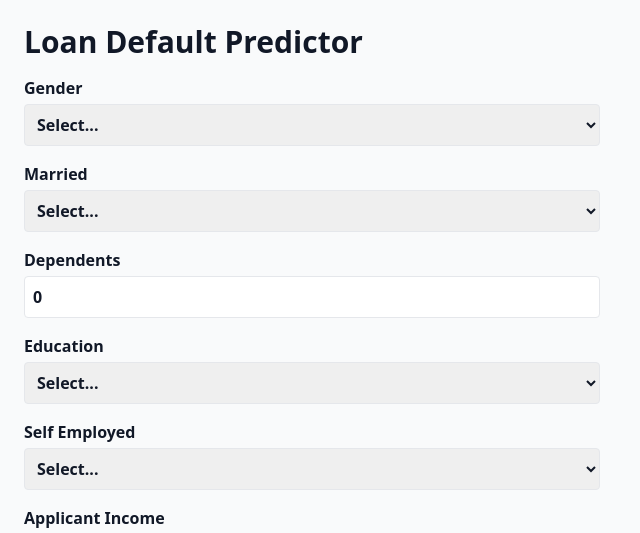
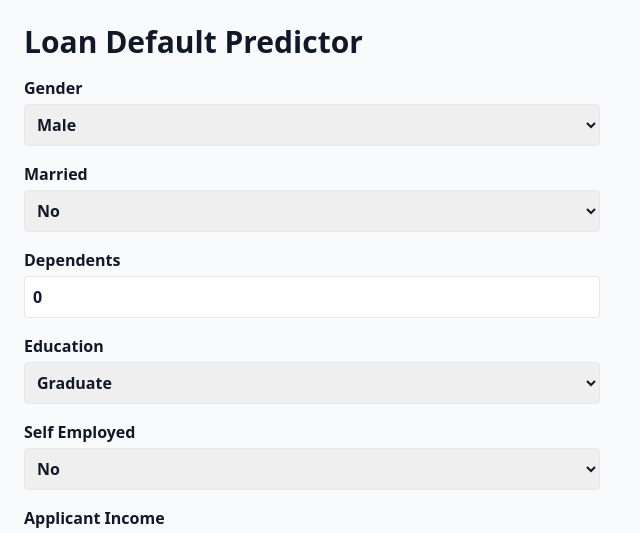
Before and after one commit to petermartian/loan-prediction-api, a React (Vite) app in the folder loan-predictor-frontend/: page / in a window 1280 px wide. Shown: the top 533 px of the page, without its empty margins (0-640 px from the left). Built offline with nearby package versions, Linux system fonts and the light colour scheme.

Commit message:
Fix: Resolve TypeScript errors for production build

```diff
--- a/loan-predictor-frontend/src/App.tsx
+++ b/loan-predictor-frontend/src/App.tsx
@@ -39,6 +39,11 @@ export default function App() {
       LoanAmount: 0,
       Loan_Amount_Term: 0,
       Credit_History: 1, // Default to good credit
+      Gender: 'Male', // Default for enum fields
+      Married: 'No',
+      Education: 'Graduate',
+      Self_Employed: 'No',
+      Property_Area: 'Urban',
     },
   });
 
@@ -58,30 +63,34 @@ export default function App() {
     }
   };
 
-  // Define form fields with explicit typing and non-optional options
-  const formFields = [
-    { label: 'Gender', name: 'Gender' as const, type: 'select', options: ['Male', 'Female'] },
-    { label: 'Married', name: 'Married' as const, type: 'select', options: ['Yes', 'No'] },
-    { label: 'Dependents', name: 'Dependents' as const, type: 'number' },
-    { label: 'Education', name: 'Education' as const, type: 'select', options: ['Graduate', 'Not Graduate'] },
-    { label: 'Self Employed', name: 'Self_Employed' as const, type: 'select', options: ['Yes', 'No'] },
-    { label: 'Applicant Income', name: 'ApplicantIncome' as const, type: 'number' },
-    { label: 'Coapplicant Income', name: 'CoapplicantIncome' as const, type: 'number' },
-    { label: 'Loan Amount', name: 'LoanAmount' as const, type: 'number' },
-    { label: 'Loan Term (months)', name: 'Loan_Amount_Term' as const, type: 'number' },
-    { label: 'Credit History (1 = Good, 0 = Bad)', name: 'Credit_History' as const, type: 'number' },
-    { label: 'Property Area', name: 'Property_Area' as const, type: 'select', options: ['Urban', 'Rural', 'Semiurban'] },
-  ] as const;
+  // Define form fields with explicit typing
+  type FormField = {
+    label: string;
+    name: keyof FormData;
+    type: 'select' | 'number';
+    options?: string[]; // Optional for non-select fields
+  };
 
-  // Type for form field to ensure options are always present
-  type FormField = typeof formFields[number];
+  const formFields: FormField[] = [
+    { label: 'Gender', name: 'Gender', type: 'select', options: ['Male', 'Female'] },
+    { label: 'Married', name: 'Married', type: 'select', options: ['Yes', 'No'] },
+    { label: 'Dependents', name: 'Dependents', type: 'number' },
+    { label: 'Education', name: 'Education', type: 'select', options: ['Graduate', 'Not Graduate'] },
+    { label: 'Self Employed', name: 'Self_Employed', type: 'select', options: ['Yes', 'No'] },
+    { label: 'Applicant Income', name: 'ApplicantIncome', type: 'number' },
+    { label: 'Coapplicant Income', name: 'CoapplicantIncome', type: 'number' },
+    { label: 'Loan Amount', name: 'LoanAmount', type: 'number' },
+    { label: 'Loan Term (months)', name: 'Loan_Amount_Term', type: 'number' },
+    { label: 'Credit History (1 = Good, 0 = Bad)', name: 'Credit_History', type: 'number' },
+    { label: 'Property Area', name: 'Property_Area', type: 'select', options: ['Urban', 'Rural', 'Semiurban'] },
+  ];
 
   return (
     <div className="min-h-screen bg-gray-50 p-6 text-gray-900">
       <h1 className="text-3xl font-bold mb-4">Loan Default Predictor</h1>
       <form onSubmit={handleSubmit(onSubmit)} className="space-y-4 max-w-xl">
-        {formFields.map((field: FormField) => (
-          <div key={field.name}>
+        {formFields.map((field) => (
+          <div key={field.name as string}>
             <label className="block font-semibold">
               {field.label}
               {field.type === 'select' ? (
@@ -93,7 +102,7 @@ export default function App() {
                   <option value="" disabled>
                     Select...
                   </option>
-                  {field.options.map((opt) => (
+                  {field.options!.map((opt) => (
                     <option key={opt} value={opt}>
                       {opt}
                     </option>
```
